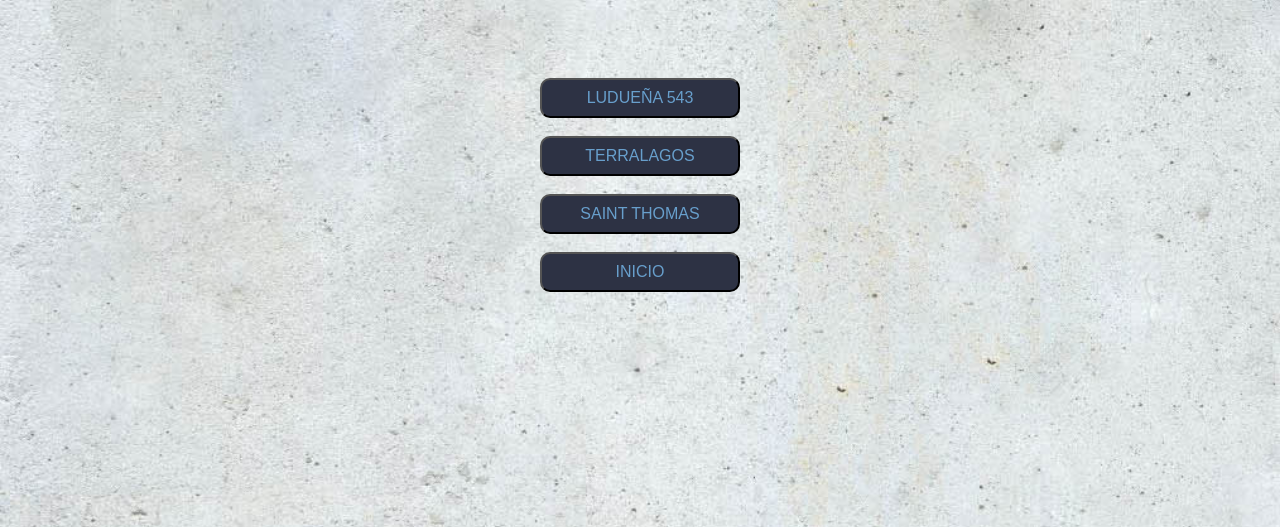
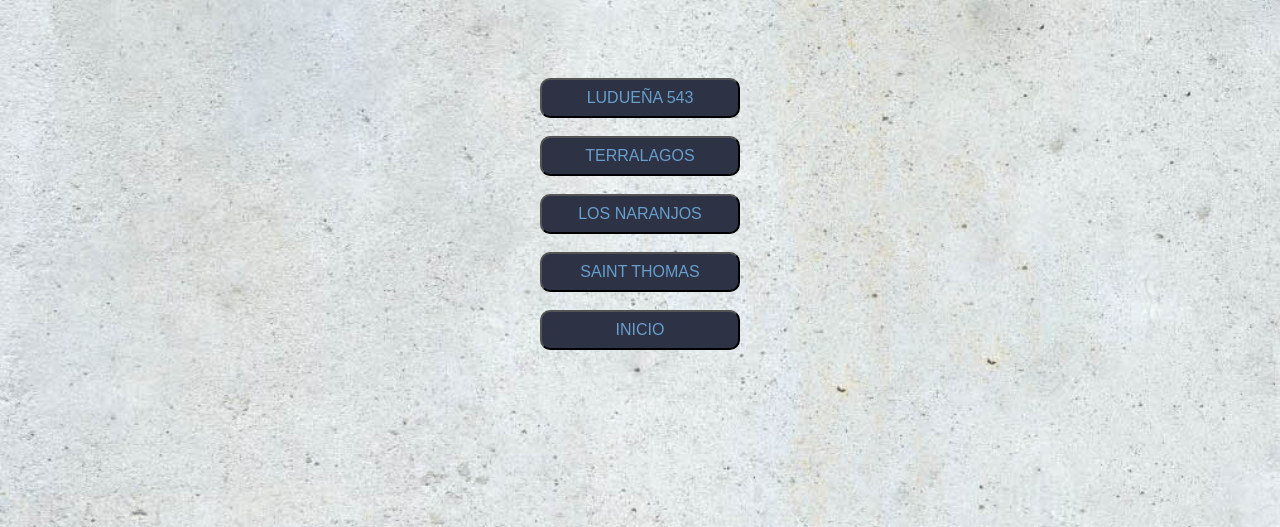
Before and after one commit to GucchiC/gfv, a plain HTML site: page html/obras.html in a window 1280 px wide. Shown: the part 273-800 px from the top of the page. Drawn offline with Linux system fonts and the light colour scheme.

Commit message:
Update obras.html

```diff
--- a/html/obras.html
+++ b/html/obras.html
@@ -20,6 +20,7 @@
 <div class="container">
     <button onclick="location.href='lud543.html'">LUDUEÑA 543</button><br><br>
     <button onclick="location.href='terralagos.html'">TERRALAGOS</button><br><br>
+    <button onclick="location.href='naranjos.html'">LOS NARANJOS</button><br><br>
     <button onclick="location.href='otra_pagina.html'">SAINT THOMAS</button><br><br>
     <button onclick="location.href='../index.html'">INICIO</button>
 </div>
```
